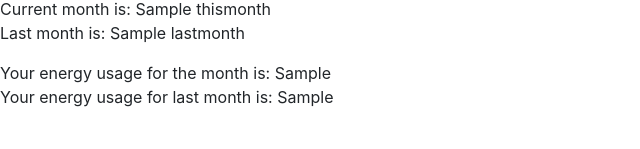
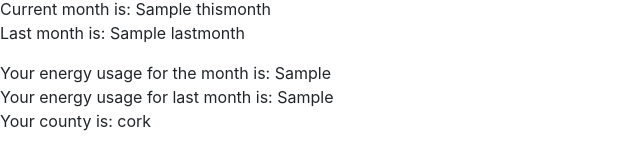
Before and after one commit to CONORWEAVER/Conserveire, a Django app: template templates/webapp/feedback.html in a window 1280 px wide. Shown: the part 1549-1698 px from the top of the page, without its empty margins (0-640 px from the left). Before the commit the page ends 1656 px from the top, so only its background shows below. Run offline with Django 3.2, Linux system fonts and the light colour scheme; tables that the repository leaves empty hold one stand-in row (values such as "Sample post"); the template is opened without the code that fills it: values that come from a table or form of the project are taken from there, most other values are stand-ins (such as "Sample title", 1, 10 or a date in 2020); some libraries are stand-ins or nearby versions.

Commit message:
commit 10/04

```diff
--- a/LearningProject/forms.py
+++ b/LearningProject/forms.py
@@ -45,4 +45,4 @@ class UsageForm(ModelForm):
     class Meta:
         model = Usage
         fields = ['Jan', 'Feb', 'Mar', 'Apr', 'May', 'Jun',
-                  'Jul', 'Aug', 'Sep', 'Oct', 'Nov', 'Dec']
+                  'Jul', 'Aug', 'Sep', 'Oct', 'Nov', 'Dec','county']
--- a/LearningProject/models.py
+++ b/LearningProject/models.py
@@ -46,4 +46,5 @@ class Usage(models.Model):
     Oct = models.IntegerField(default=0, blank=True)
     Nov = models.IntegerField(default=0, blank=True)
     Dec = models.IntegerField(default=0, blank=True)
+    county = models.CharField(max_length=25, choices=COUNTY_CHOICES, default='')
     submitted = models.DateField(auto_now_add='TRUE'),
--- a/templates/webapp/feedback.html
+++ b/templates/webapp/feedback.html
@@ -134,6 +134,11 @@
     Your energy usage for the month is: {{ data2 }}
         <br>
     Your energy usage for last month is: {{ data3 }}
+        <br>
+
+    {% for county in data1 %}
+            Your county is: {{ county.county }}
+{% endfor %}
     </p>
 
 
--- a/templates/webapp/monthly_use_form.html
+++ b/templates/webapp/monthly_use_form.html
@@ -19,6 +19,8 @@
             {{ form.Mar }}
             {% elif thismonth == "04" %}
             {{ form.Apr }}
+                <br>
+            {{ form.county }}
             {% elif thismonth == "05" %}
             {{ form.May }}
             {% elif thismonth == "06" %}
```
Also changed, not shown: LearningProject/migrations/0014_usage_county.py (added).
